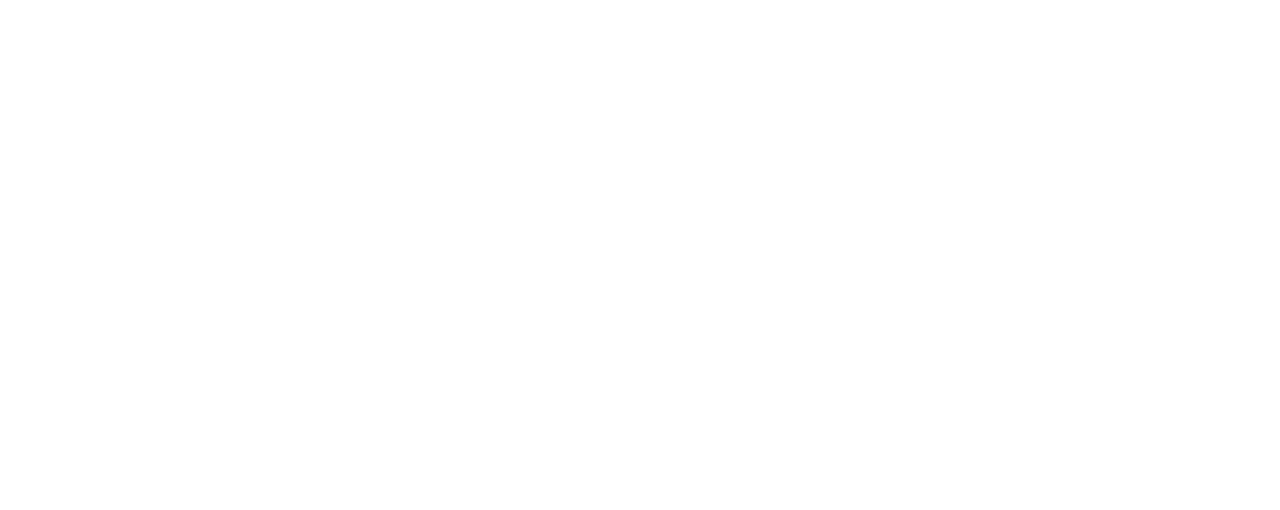
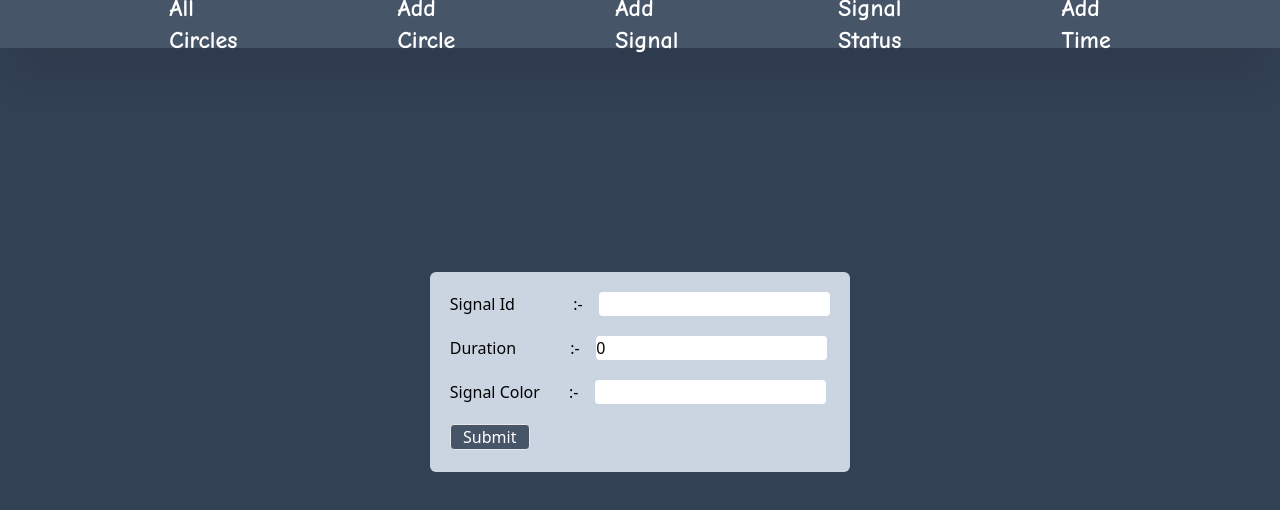
Before and after one commit to VARUN949/New_GreenRoad, a React (Create React App) app: page /AddTime in a window 1280 px wide. Before the commit this address had no page. Shown: the top 510 px of the page. Built offline with nearby package versions, Linux system fonts and the light colour scheme.

Commit message:
live time updation complete

```diff
--- a/src/App.js
+++ b/src/App.js
@@ -5,6 +5,7 @@ import Navbar from "./Components/Navbar/Navbar";
 import { BrowserRouter, Route, Routes } from "react-router-dom";
 import NewCircle from "./Components/New_Circle/NewCircle";
 import AllSignalList from "./Components/Signal_Status/AllSignalList";
+import SignalDetails from "./Components/Live_Signal_Data/SignalDetails";
 
 
 function App() {
@@ -17,6 +18,8 @@ function App() {
           <Route path="/" element={<><Navbar /><CirclesList /></>}></Route>
           <Route path="/AddCircle" element={<><Navbar /><NewCircle /></>}></Route>
           <Route path="/SignalStatus" element={<><Navbar /><AllSignalList /></>}></Route>
+          <Route path="/AddTime" element={<><Navbar /><SignalDetails /></>}></Route>
+
         </Routes >
       </BrowserRouter >
     </div>
--- /dev/null
+++ b/src/Components/Live_Signal_Data/SignalDetails.jsx
@@ -0,0 +1,86 @@
+import React, { useState } from 'react'
+
+export default function SignalDetails() {
+
+    const [updationData, setUpdationData] = useState({
+        signalId: "",
+        duration: 0,
+        color: ""
+    })
+
+    const handleSubmit = async () => {
+        const response = await fetch('https://greenroad-gr.onrender.com/app/p1/get-signal/byId', {
+            method: 'POST',
+            headers: {
+                'Content-Type': 'application/json',
+            },
+            body: JSON.stringify({ signalId: updationData.signalId }),
+        });
+        const data = await response.json()
+
+        if (response.ok) {
+            const response2 = await fetch(`https://greenroad-gr.onrender.com/app/p1/live-update/${data.signal._id}`, {
+                method: 'PUT',
+                headers: {
+                    'Content-Type': 'application/json',
+                },
+                body: JSON.stringify({ durationInSeconds: parseInt(updationData.duration), currentColor: updationData.color }),
+            });
+            if (response2.ok) {
+                alert("time successfully updated")
+            }
+            else {
+                alert("Error during submitting data")
+            }
+        }
+        else {
+            alert('Error submitting form data');
+        }
+    }
+
+    const handleChange = (e) => {
+        if (e.target.name === "signalId") {
+            setUpdationData({
+                ...updationData,
+                signalId: e.target.value
+            })
+        }
+        if (e.target.name === "duration") {
+            setUpdationData({
+                ...updationData,
+                duration: e.target.value
+            })
+        }
+        if (e.target.name === "color") {
+            setUpdationData({
+                color: e.target.value
+            })
+        }
+        console.log(updationData);
+    }
+    return (
+        <div className='h-[100vh] bg-slate-700 w-100 flex justify-center pt-28'>
+            <div className='bg-slate-300 h-[200px] mt-28 rounded-md'>
+                <div className='flex m-5'>
+                    <p>Signal Id &nbsp;&nbsp;&nbsp;&nbsp;&nbsp;&nbsp;&nbsp;&nbsp;&nbsp;&nbsp;&nbsp;&nbsp;&nbsp;:-&nbsp;&nbsp;&nbsp;&nbsp;</p>
+                    <input type="text" className='rounded' name='signalId' value={updationData.signalId} onChange={handleChange} />
+                </div>
+
+                <div className='flex m-5'>
+                    <p> Duration&nbsp;&nbsp;&nbsp;&nbsp;&nbsp;&nbsp;&nbsp;&nbsp;&nbsp;&nbsp;&nbsp;&nbsp;&nbsp;:-&nbsp;&nbsp;&nbsp;&nbsp;</p>
+                    <input type="number" className="rounded" name='duration' value={updationData.duration} onChange={handleChange} />
+                </div>
+
+                <div className='flex m-5'>
+                    <p>Signal Color &nbsp;&nbsp;&nbsp;&nbsp;&nbsp; :-&nbsp;&nbsp;&nbsp;&nbsp;</p>
+                    <input type="text" className='rounded' name='color' value={updationData.color} onChange={handleChange} />
+                </div>
+
+                <div className='flex m-5'>
+                    <button onClick={handleSubmit} className='rounded border bg-slate-600 w-20  text-white'>Submit</button>
+                </div>
+
+            </div>
+        </div>
+    )
+}
--- a/src/Components/Signal_Status/SignalStatus.jsx
+++ b/src/Components/Signal_Status/SignalStatus.jsx
@@ -32,7 +32,6 @@ export default function SignalStatus({ signal }) {
             if (response.ok) {
                 alert('Signal stopped');
                 setStatus("not working")
-
             }
             else {
                 alert('Error submitting form data');
@@ -48,7 +47,7 @@ export default function SignalStatus({ signal }) {
 
     return (
         <>
-            {
+
             <div className='bg-slate-300 rounded-md mr-32 mb-10'>
                 <h2 className='font-bold flex justify-center'>{`Signal-${signal.signalId} Details`}</h2>
                 <div className='border-black border  m-auto w-40 mb-5'></div>
@@ -69,7 +68,7 @@ export default function SignalStatus({ signal }) {
                     <button onClick={stopSignal} className='rounded border bg-slate-500 w-20 m-3 text-white'>Stop</button>
                 </div>
 
-                </div>}
+            </div>
 
         </>
     )
```
Lines whose indentation alone changed are shown as unchanged.
